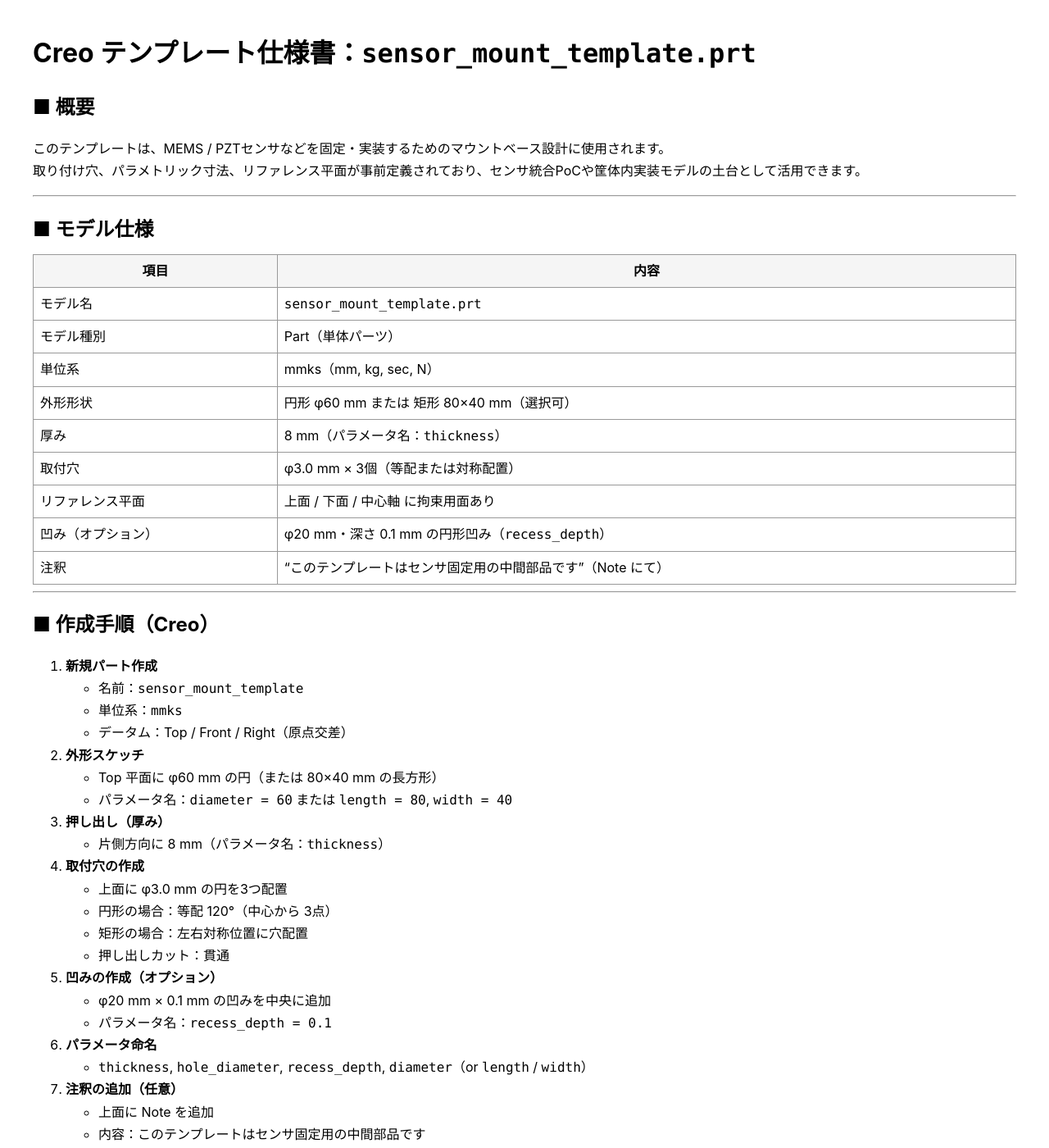
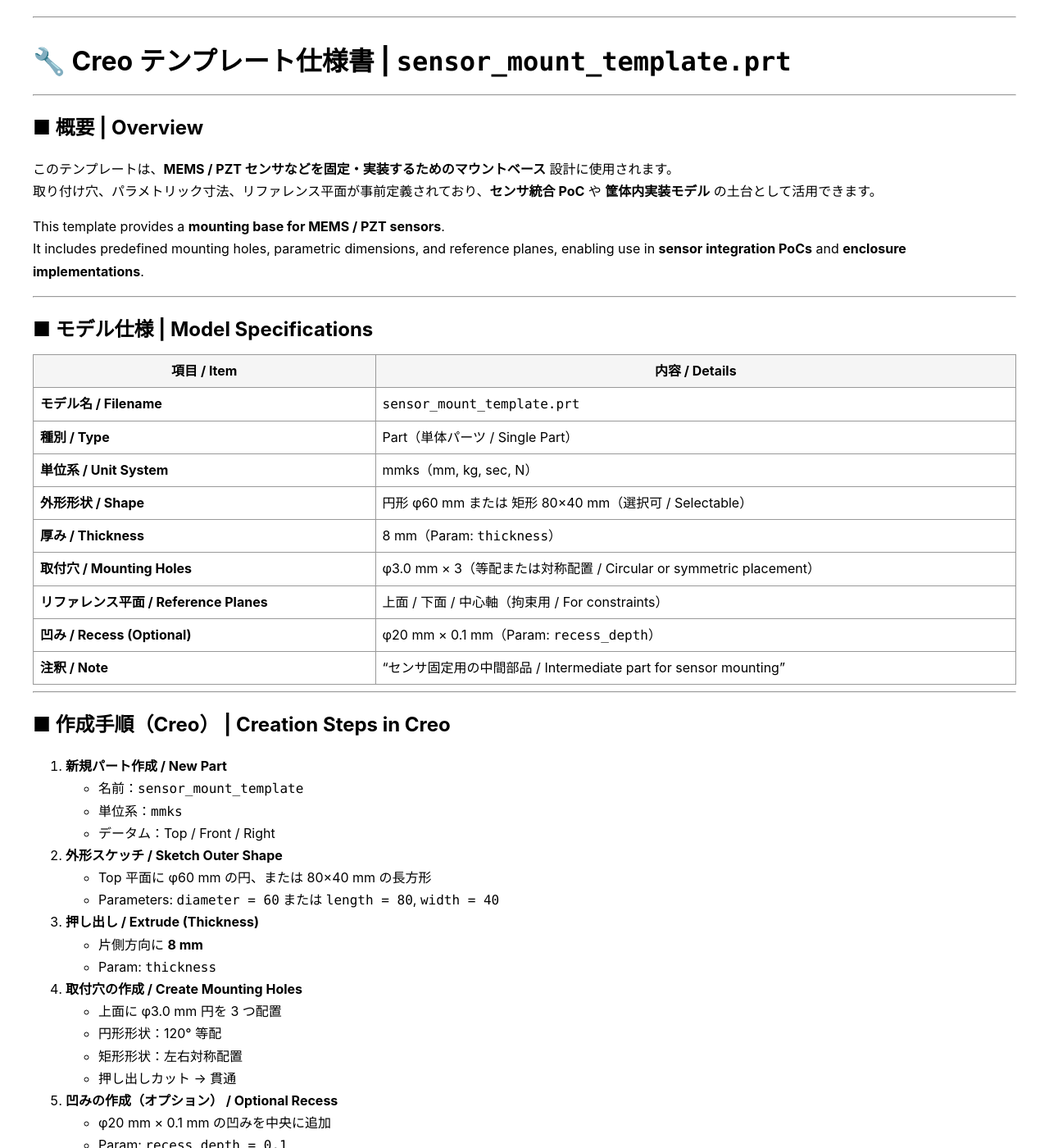
Before and after one commit to Samizo-AITL/EduMecha, a Jekyll site: the page built from templates/template_sensor_mount_spec.md, in a window 1280 px wide and 1400 px high. Shown: the whole window at 82% size. Built offline with Jekyll 4.4.1, drawn with Linux system fonts in a browser that asks for light colours; our own code applies the rules of GitHub Pages for plain Markdown files; some of the changed text lies outside the part shown.

Commit message:
Update template_sensor_mount_spec.md

```diff
--- a/templates/template_sensor_mount_spec.md
+++ b/templates/template_sensor_mount_spec.md
@@ -1,78 +1,95 @@
-# Creo テンプレート仕様書：`sensor_mount_template.prt`
-
-## ■ 概要
-
-このテンプレートは、MEMS / PZTセンサなどを固定・実装するためのマウントベース設計に使用されます。
-取り付け穴、パラメトリック寸法、リファレンス平面が事前定義されており、センサ統合PoCや筐体内実装モデルの土台として活用できます。
+---
+title: "Creo Template Specification - sensor_mount_template.prt"
+author: "EduMecha Project / 三溝真一"
+license: "MIT"
+tags: ["Creo", "Template", "Part", "EduMecha", "Sensor Mount"]
+---
 
 ---
 
-## ■ モデル仕様
-
-| 項目              | 内容 |
-|-------------------|------|
-| モデル名          | `sensor_mount_template.prt` |
-| モデル種別        | Part（単体パーツ） |
-| 単位系            | mmks（mm, kg, sec, N） |
-| 外形形状          | 円形 φ60 mm または 矩形 80×40 mm（選択可） |
-| 厚み              | 8 mm（パラメータ名：`thickness`） |
-| 取付穴            | φ3.0 mm × 3個（等配または対称配置） |
-| リファレンス平面 | 上面 / 下面 / 中心軸 に拘束用面あり |
-| 凹み（オプション）| φ20 mm・深さ 0.1 mm の円形凹み（`recess_depth`） |
-| 注釈              | “このテンプレートはセンサ固定用の中間部品です”（Note にて） |
+# 🔧 Creo テンプレート仕様書 | **`sensor_mount_template.prt`**
 
 ---
 
-## ■ 作成手順（Creo）
+## ■ 概要 | **Overview**
 
-1. **新規パート作成**
-   - 名前：`sensor_mount_template`
-   - 単位系：`mmks`
-   - データム：Top / Front / Right（原点交差）
+このテンプレートは、**MEMS / PZT センサなどを固定・実装するためのマウントベース** 設計に使用されます。
+取り付け穴、パラメトリック寸法、リファレンス平面が事前定義されており、**センサ統合 PoC** や **筐体内実装モデル** の土台として活用できます。
 
-2. **外形スケッチ**
-   - Top 平面に φ60 mm の円（または 80×40 mm の長方形）
-   - パラメータ名：`diameter = 60` または `length = 80`, `width = 40`
-
-3. **押し出し（厚み）**
-   - 片側方向に 8 mm（パラメータ名：`thickness`）
-
-4. **取付穴の作成**
-   - 上面に φ3.0 mm の円を3つ配置
-   - 円形の場合：等配 120°（中心から 3点）
-   - 矩形の場合：左右対称位置に穴配置
-   - 押し出しカット：貫通
-
-5. **凹みの作成（オプション）**
-   - φ20 mm × 0.1 mm の凹みを中央に追加
-   - パラメータ名：`recess_depth = 0.1`
-
-6. **パラメータ命名**
-   - `thickness`, `hole_diameter`, `recess_depth`, `diameter`（or `length` / `width`）
-
-7. **注釈の追加（任意）**
-   - 上面に Note を追加
-   - 内容：`このテンプレートはセンサ固定用の中間部品です`
+This template provides a **mounting base for MEMS / PZT sensors**.
+It includes predefined mounting holes, parametric dimensions, and reference planes, enabling use in **sensor integration PoCs** and **enclosure implementations**.
 
 ---
 
-## ■ 使用例
+## ■ モデル仕様 | **Model Specifications**
 
-- `05_mechatronic_integration/`：MEMSセンサやPZTユニットのベースモデル
-- `02_assembly_design/`：拘束練習モデルとの連動（Mate / Align）
-- `03_drawing_skills/`：簡易製図演習
+| **項目 / Item**          | **内容 / Details** |
+|---------------------------|---------------------|
+| **モデル名 / Filename**  | `sensor_mount_template.prt` |
+| **種別 / Type**           | Part（単体パーツ / Single Part） |
+| **単位系 / Unit System**  | mmks（mm, kg, sec, N） |
+| **外形形状 / Shape**      | 円形 φ60 mm または 矩形 80×40 mm（選択可 / Selectable） |
+| **厚み / Thickness**      | 8 mm（Param: `thickness`） |
+| **取付穴 / Mounting Holes** | φ3.0 mm × 3（等配または対称配置 / Circular or symmetric placement） |
+| **リファレンス平面 / Reference Planes** | 上面 / 下面 / 中心軸（拘束用 / For constraints） |
+| **凹み / Recess (Optional)** | φ20 mm × 0.1 mm（Param: `recess_depth`） |
+| **注釈 / Note**           | “センサ固定用の中間部品 / Intermediate part for sensor mounting” |
 
 ---
 
-## ■ 派生展開候補
+## ■ 作成手順（Creo） | **Creation Steps in Creo**
 
-- `sensor_mount_with_pins.prt`：ピン付きマウント版
-- `sensor_mount_param_demo.asm`：アセンブリ構成例
-- `sensor_mount_drawing.drw`：図面生成演習版
+1. **新規パート作成 / New Part**
+   - 名前：`sensor_mount_template`
+   - 単位系：`mmks`
+   - データム：Top / Front / Right
+
+2. **外形スケッチ / Sketch Outer Shape**
+   - Top 平面に φ60 mm の円、または 80×40 mm の長方形
+   - Parameters: `diameter = 60` または `length = 80`, `width = 40`
+
+3. **押し出し / Extrude (Thickness)**
+   - 片側方向に **8 mm**
+   - Param: `thickness`
+
+4. **取付穴の作成 / Create Mounting Holes**
+   - 上面に φ3.0 mm 円を 3 つ配置
+   - 円形形状：120° 等配
+   - 矩形形状：左右対称配置
+   - 押し出しカット → 貫通
+
+5. **凹みの作成（オプション） / Optional Recess**
+   - φ20 mm × 0.1 mm の凹みを中央に追加
+   - Param: `recess_depth = 0.1`
+
+6. **パラメータ命名 / Parameter Naming**
+   - `thickness`, `hole_diameter`, `recess_depth`, `diameter`
+   - or `length`, `width`
+
+7. **注釈の追加 / Add Note**
+   - 上面に Note を追加
+   - 内容：**“センサ固定用の中間部品 / Intermediate part for sensor mounting”**
 
 ---
 
-## ■ 著作・利用条件
+## ■ 使用例 | **Example Usage**
 
-© EduMecha Project / 三溝真一（統合設計者）
-本テンプレートは、教育・研究目的において自由に使用・改変・再配布可能です。
+- **`05_mechatronic_integration/`**：MEMS センサや PZT ユニットのベースモデル
+- **`02_assembly_design/`**：Mate / Align 演習用モデル
+- **`03_drawing_skills/`**：簡易製図演習
+
+---
+
+## ■ 派生展開候補 | **Future Extensions**
+
+- `sensor_mount_with_pins.prt`：ピン付きバージョン / With locating pins
+- `sensor_mount_param_demo.asm`：アセンブリ構成例 / Assembly demo
+- `sensor_mount_drawing.drw`：図面生成演習用 / For drawing practice
+
+---
+
+## © 著作・利用条件 | **License**
+
+© 2025 EduMecha Project / 三溝真一
+本テンプレートは **教育・研究目的において自由に使用・改変・再配布可能** です。
+This template is **free to use, modify, and redistribute** for **educational and research purposes**.
```
